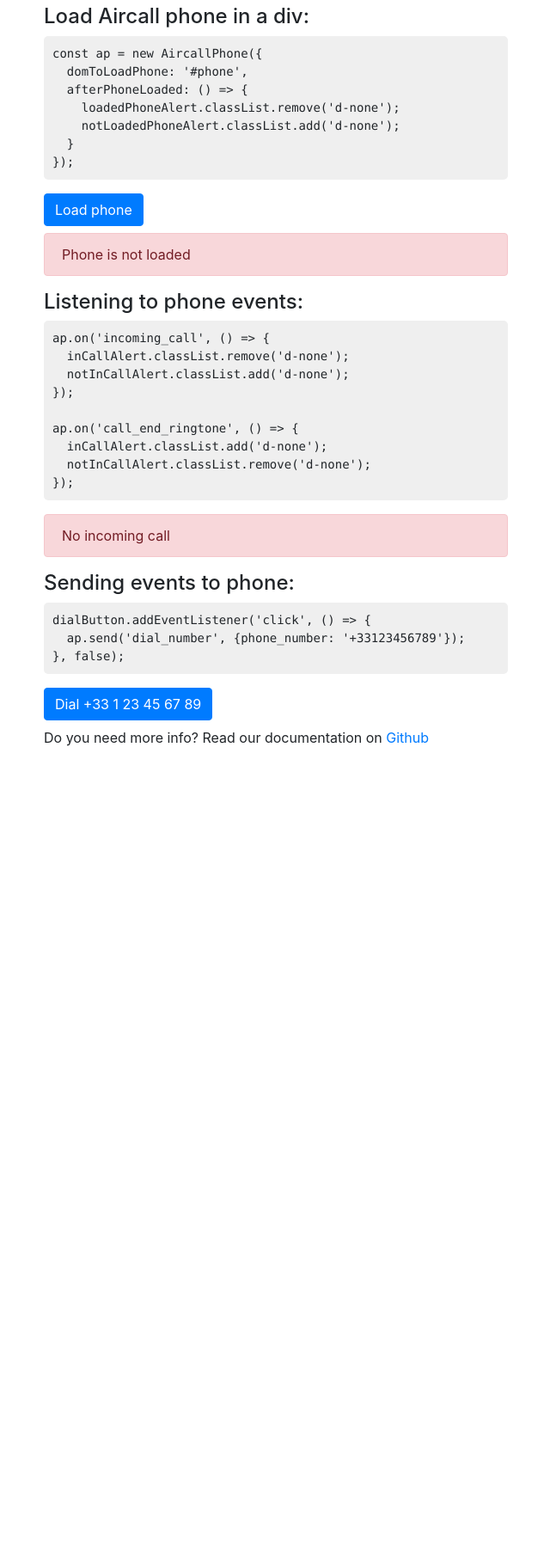
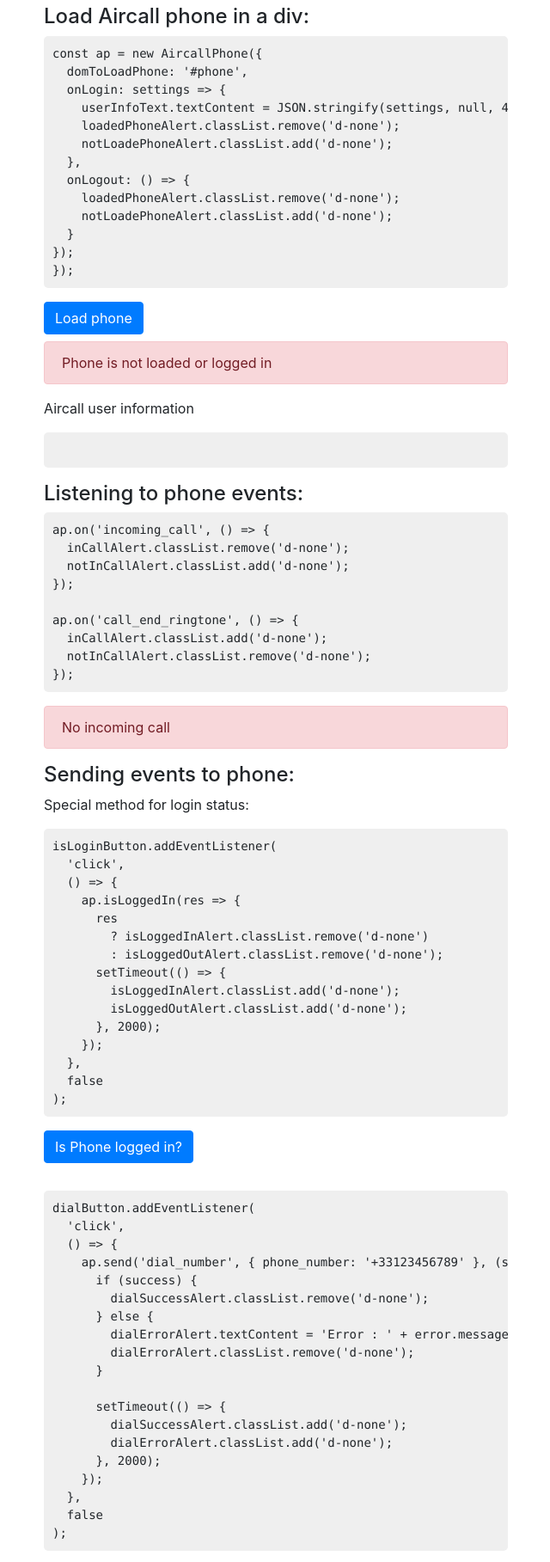
Before and after one commit to aircall/aircall-everywhere, a website: page demo/index.html in a window 1280 px wide. Shown: the part 779-2596 px from the top of the page at 86% size, without its empty margins (34-674 px from the left). Before the commit the page ends 1665 px from the top, so only its background shows below. Drawn offline with nearby package versions, Linux system fonts and the light colour scheme.

Commit message:
onLogin/onLogout callbacks on setup + updated doc

```diff
--- a/demo/index.html
+++ b/demo/index.html
@@ -81,18 +81,27 @@
             <h4>Load Aircall phone in a div:</h4>
               <pre><code>const ap = new AircallPhone({
   domToLoadPhone: '#phone',
-  afterPhoneLoaded: () => {
+  onLogin: settings => {
+    userInfoText.textContent = JSON.stringify(settings, null, 4);
     loadedPhoneAlert.classList.remove('d-none');
-    notLoadedPhoneAlert.classList.add('d-none');
+    notLoadePhoneAlert.classList.add('d-none');
+  },
+  onLogout: () => {
+    loadedPhoneAlert.classList.remove('d-none');
+    notLoadePhoneAlert.classList.add('d-none');
   }
+});
 });</code></pre>
             <button type="button" class="btn btn-primary mb-2" id="load-phone-button">Load phone</button>
             <div class="alert alert-success d-none" role="alert" id="phone-loaded">
-              Phone is loaded and ready to interact
+              Phone is logged in and ready to interact
             </div>
             <div class="alert alert-danger" role="alert" id="phone-not-loaded">
-              Phone is not loaded
+              Phone is not loaded or logged in
             </div>
+
+            <p>Aircall user information</p>
+            <pre><code id="user-info"> </code></pre>
 
             <h4>Listening to phone events:</h4>
               <pre><code>ap.on('incoming_call', () => {
@@ -112,10 +121,59 @@
             </div>
 
             <h4>Sending events to phone:</h4>
-              <pre><code>dialButton.addEventListener('click', () => {
-  ap.send('dial_number', {phone_number: '+33123456789'});
-}, false);</code></pre>
+
+            <p>Special method for login status:</p>
+            <pre><code>isLoginButton.addEventListener(
+  'click',
+  () => {
+    ap.isLoggedIn(res => {
+      res
+        ? isLoggedInAlert.classList.remove('d-none')
+        : isLoggedOutAlert.classList.remove('d-none');
+      setTimeout(() => {
+        isLoggedInAlert.classList.add('d-none');
+        isLoggedOutAlert.classList.add('d-none');
+      }, 2000);
+    });
+  },
+  false
+);</code></pre>
+            <button type="button" class="btn btn-primary mb-2" id="is-login-button">Is Phone logged in?</button>
+            <div class="alert alert-success d-none" role="alert" id="is-logged-in">
+              Logged in
+            </div>
+            <div class="alert alert-danger d-none" role="alert" id="is-logged-out">
+              Logged out
+            </div>
+            <br/>
+            <br/>
+
+              <pre><code>dialButton.addEventListener(
+  'click',
+  () => {
+    ap.send('dial_number', { phone_number: '+33123456789' }, (success, data) => {
+      if (success) {
+        dialSuccessAlert.classList.remove('d-none');
+      } else {
+        dialErrorAlert.textContent = 'Error : ' + error.message;
+        dialErrorAlert.classList.remove('d-none');
+      }
+
+      setTimeout(() => {
+        dialSuccessAlert.classList.add('d-none');
+        dialErrorAlert.classList.add('d-none');
+      }, 2000);
+    });
+  },
+  false
+);</code></pre>
             <button type="button" class="btn btn-primary mb-2" id="dial-button">Dial +33 1 23 45 67 89</button>
+            <div class="alert alert-success d-none" role="alert" id="dial-number-success">
+              Success!
+            </div>
+            <div class="alert alert-danger d-none" role="alert" id="dial-number-error">
+              Error:
+            </div>
 
             <p>Do you need more info? Read our documentation on <a href="https://github.com/aircall/aircall-everywhere">Github</a>
           </div>
```
Also changed, not shown: demo/demo.js (+43 -3 lines), src/javascripts/aircallPhone.js (+40 -9 lines).
